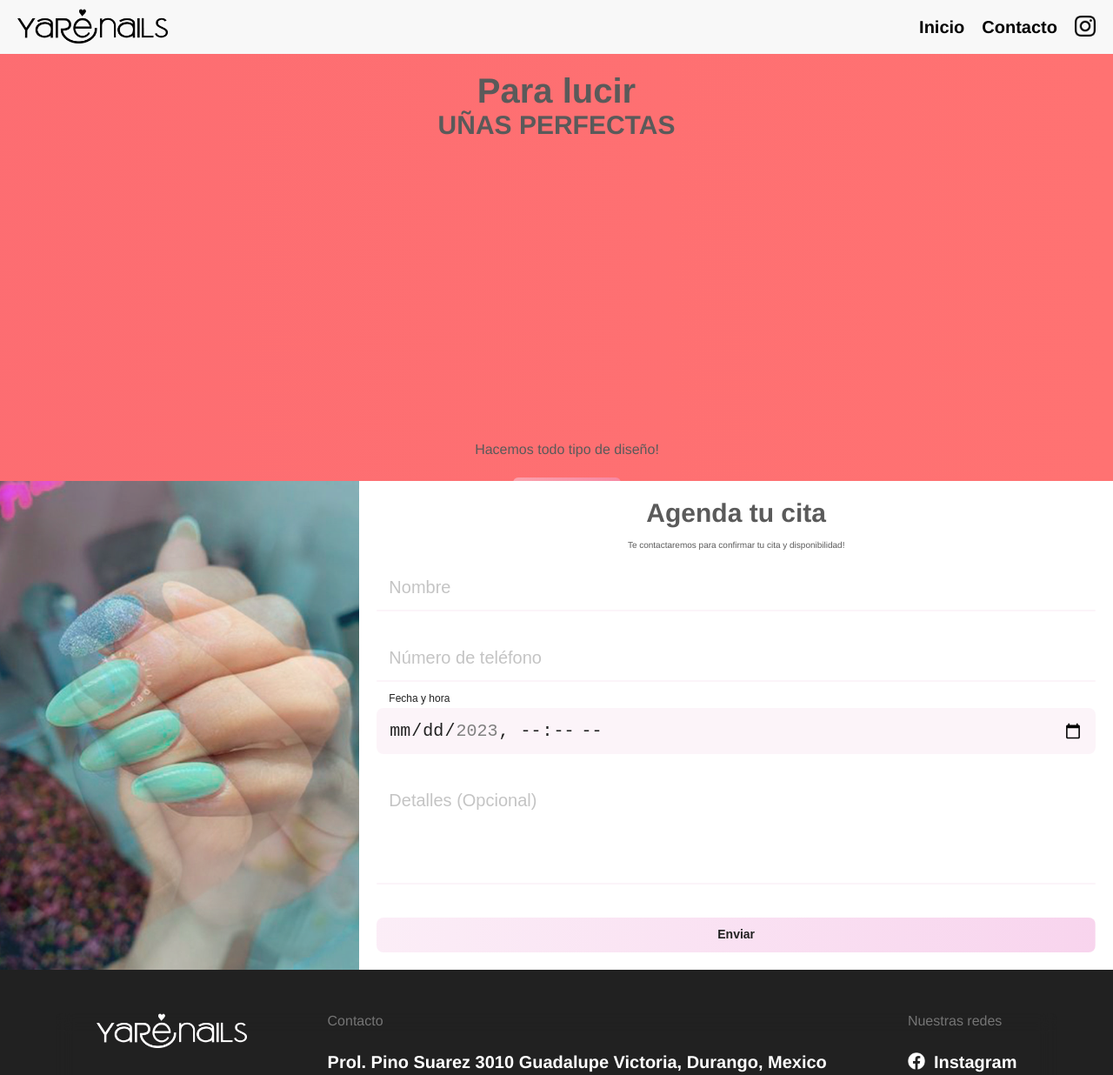
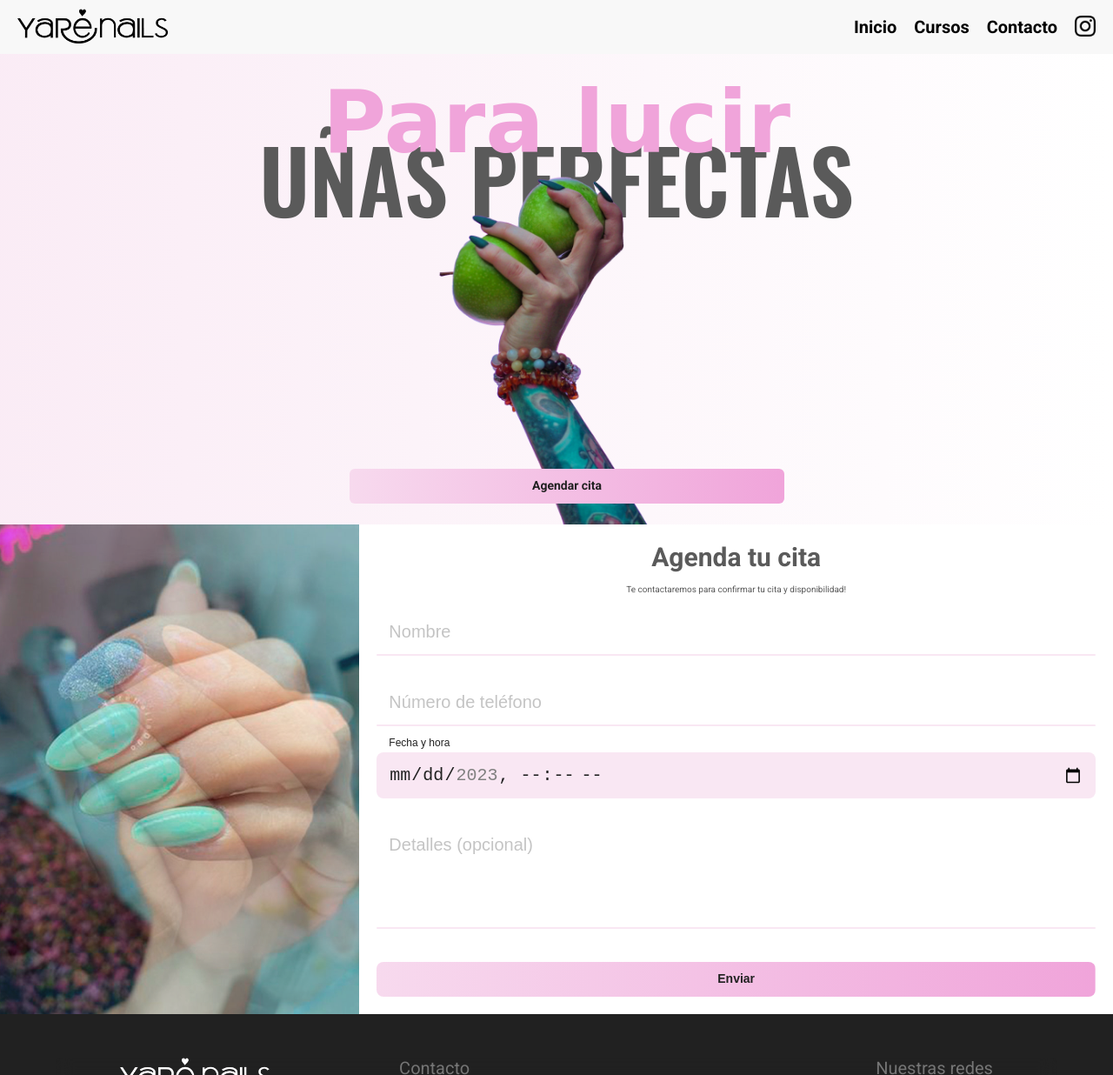
Before and after one commit to danielmacielacevedo/yarenails, a plain HTML site: page index.html in a window 1280 px wide. Shown: the top 1236 px of the page at 87% size. Drawn offline with nearby package versions, Linux system fonts and the light colour scheme; a web font is replaced by a local one.

Commit message:
Terminé la primera fase del diseño para YareNails

```diff
--- a/css/style.css
+++ b/css/style.css
@@ -11,9 +11,9 @@
     --white: #f8f8f8;
 
     /* gradient */
-    --gradient1: #ffffff72;
-    --gradient2: #f9e7f377;
-    --gradient3: #f0a4da78;
+    --gradient1: #ffffff;
+    --gradient2: #f9e7f3;
+    --gradient3: #f0a4da;
 
     /* footer */
     --copyright: #757575;
@@ -47,7 +47,7 @@
 html
 {
     font-size: 62.5%;
-    /* background-color: var(--primary-color); */
+    scroll-behavior: smooth;
 
 }
 
@@ -71,7 +71,7 @@ body
     min-width: 320px;
     background: var(--white);
     color: var(--grey);
-    font-family: 'Helvetica', sans-serif;
+    font-family: 'Roboto', sans-serif;
 }
 
 main
@@ -371,7 +371,7 @@ h5
 .section-container
 {
     display: flex;
-    background: red;
+    background: var(--gradient3);
     flex-direction: column;
     width: 100%;
     height: auto;
@@ -405,9 +405,9 @@ h5
 
 .pinned-blogs
 {
-    display: flex;
-}
-
+    position: relative;
+    display: flex;
+}
 .article-blog
 {
     display: flex;
@@ -469,9 +469,11 @@ h5
 }
 .article-blog-info
 {
+    /* position: relative; */
     display: flex;
     flex-direction: column;
     justify-content: end;
+    align-items: center;
     padding: 82px 20px 20px 20px;
     width: 100%;
     height: auto;
@@ -479,10 +481,60 @@ h5
 }
 .featured-top
 {
+    /* position: relative; */
+    display: flex;
+    flex-direction: column;
     text-align: center;
+    align-items: center;
+}
+#featured-image
+{
+    position: absolute;
+    z-index: 9;
+    width: auto;
+    height: 70%;
+    bottom: 0;
+}
+#top-featured-title
+{
+    position: relative;
+    z-index: 8;
+    font-family: 'La Belle Aurore', cursive;
+    font-size: 100px;
+    animation: color-title 10s infinite ease-in-out;
+}
+#bottom-featured-title
+{
+    position: absolute;
+    top: 180px;
+    font-family: 'Oswald', sans-serif;
+    font-size: 100px;
+    line-height: 50px;
+}
+
+
+@keyframes color-title
+{
+    0%{
+        color: var(--gradient3);
+    }
+    25%{
+        color: var(--gradient1);
+    }
+    50%{
+        color: var(--gradient3);
+    }
+    75%{
+        color: var(--gradient1);
+    }
+    100%{
+        color: var(--gradient3);
+    }
 }
 .featured-bottom
 {
+    position: relative;
+    z-index: 10;
     display: flex;
     flex-direction: column;
     padding: 332px 0 0 0;
@@ -526,18 +578,6 @@ h5
     display: flex;
     /* justify-content: center; */
     margin-bottom: 12px;
-}
-
-
-
-
-.interactive-data
-{
-    display: flex;
-    width: auto;
-    align-items: center;
-    margin-top: 14px;
-    justify-content: space-between;
 }
 .color-data
 {
@@ -759,9 +799,9 @@ h5
 .interactive-data
 {
     display: flex;
-    width: auto;
-    align-items: center;
-    /* margin-top: 14px; */
+    width: 500px;
+    align-items: center;
+    padding-bottom: 60px;
     justify-content: space-between;
 }
 
@@ -979,6 +1019,9 @@ h5
 {
     margin-bottom: -56px;
 }
+.eapps-instagram-feed-popup-item-header {
+    margin-top: 64px;
+}
 /* end feed ig */
 
 .contact-section-container
@@ -1215,9 +1258,9 @@ h5
 }
 .footer-background h3
 {
-    font-size: 16px;
+    font-size: 20px;
     font-weight: 400;
-    margin: 0 0 20px 0;
+    /* margin: 0 0 20px 0; */
     text-align: right;
     color: var(--copyright);
     text-align: left;
@@ -1250,12 +1293,14 @@ h5
 }
 .footer-info
 {
+    max-width: 400px;
     height: auto;
 }
 .footer-social-media
 {
     display: flex;
     flex-direction: column;
+    gap: 20px;
 }
 .footer-social-media li
 {
@@ -1271,7 +1316,7 @@ h5
 {
     display: flex;
     font-size: 20px;
-    font-weight: 700;
+    font-weight: 400;
     text-align: left;
     text-decoration: none;
     color: white;
@@ -1287,6 +1332,13 @@ h5
 .footer-social-media li:nth-child(3) span
 {
     background-image: url("../assets/a_logo_320px.png");
+}
+.contact-footer-details
+{
+    display: flex;
+    flex-direction: column;
+    margin-top: 20px;
+    gap: 20px;
 }
 
 
@@ -1351,6 +1403,10 @@ h5
     {
         padding: 332px 0 0 24px;
     }
+    /* ig  */
+    .eapps-instagram-feed-popup-item-header {
+        margin-top: 64px;
+    }
 }
 
 
@@ -1366,7 +1422,6 @@ h5
         font-size: 30px;
         font-weight: 700;
         margin-bottom: 14px;
-        color: var(--color);
     }
     .nav-full img
     {
@@ -1400,12 +1455,25 @@ h5
     {
         align-items: center;
         justify-content: center;
-        margin-bottom: -8px;
+        /* margin-bottom: -8px; */
     }
 
     .left-section
     {
         max-width: 100%;
+    }
+    #featured-image
+    {
+        height: 76%;
+    }
+    #top-featured-title
+    {
+        font-size: 50px;
+    }
+    #bottom-featured-title
+    {
+        font-size: 50px;
+        top: 118.7px;
     }
     .right-section
     {
@@ -1517,7 +1585,9 @@ h5
 
     .interactive-data
     {
+        width: 300px;
         flex-direction: column;
+        padding-bottom: 20px;
         align-items: unset;
     }
     .article-data
@@ -1567,34 +1637,18 @@ h5
     {
         font-size: 30px;
     }
-
-
-    .footer-background h3
-    {
-        margin: 20px 0;
+    .footer-links {
+        flex-direction: column;
+        gap: 20px;
     }
     .copyright-footer h3
     {
         text-align: left;
     }
-    .footer-links
-    {
-        justify-content: space-between;
-        flex-direction: column;
-        align-items: flex-start;
-    }
-    .footer-social-media
-    {
-        flex-direction: column;
-        text-align: right;
-    }
-    .footer-social-media li
-    {
-        margin: 5px 0;
-    }
-    .footer-social-media a
-    {
-        padding: 0;
+
+    /* ig  */
+    .eapps-instagram-feed-popup-item-header {
+        margin-top: 18px;
     }
 }
 
--- a/index.html
+++ b/index.html
@@ -7,6 +7,9 @@
     <title>YareNails Studio</title>
     <link rel="stylesheet" href="./css/style.css">
     <link rel="shortcut icon" href="favicon.ico" type="image/x-icon">
+    <link rel="preconnect" href="https://fonts.googleapis.com">
+    <link rel="preconnect" href="https://fonts.gstatic.com" crossorigin>
+    <link href="https://fonts.googleapis.com/css2?family=La+Belle+Aurore&family=Oswald:wght@600&family=Roboto:wght@100;400;700&display=swap" rel="stylesheet">
 </head>
 <body>
     <header class="header-container" id="mobile-home">
@@ -21,6 +24,7 @@
                         <div class="nav-links-container">
                             <ul class="nav-links">
                                 <li><a href="../">Inicio</a></li>
+                                <li><a href="../">Cursos</a></li>
                                 <li><a href="./contacto">Contacto</a></li>
                             </ul>
                             <div class="nav-social-media">
@@ -49,6 +53,7 @@
                     <div class="menu-mobile-links">
                         <ul class="links-mobile">
                             <li><a class="mobile-inicio" href="#mobile-home">Inicio</a></li>
+                            <li><a class="mobile-inicio">Cursos</a></li>
                             <li><a href="./contacto">Contacto</a></li>
                          </ul>
                          <div class="menu-mobile-social-media">
@@ -72,20 +77,21 @@
                         <article class="article-blog">
                             <div class="article-blog-info-container">
                                 <div class="article-blog-info">
+                                    <img id="featured-image" src="./assets/featured-image.png" alt="featured-image-yarenails">
+
                                     <div class="featured-top">
-                                        <h1>Para lucir</h1>
-                                        <h2>UÑAS PERFECTAS</h2>
+                                        <h1 id="top-featured-title">Para lucir</h1>
+                                        <h2 id="bottom-featured-title">UÑAS PERFECTAS</h2>
                                     </div>
-
 
                                     <div class="featured-bottom">
 
-                                        <p>Hacemos todo tipo de diseño!</p>
+                                        <!-- <p>Hacemos todo tipo de diseño!</p> -->
 
                                         <div class="article-data">
                                             <div class="interactive-data">
                                                 <div class="primary-buttons-article">
-                                                    <a class="button-b1" href="./catalogo/P001">Agendar cita</a>
+                                                    <a class="button-b1" href="#contact">Agendar cita</a>
                                                 </div>
                                             </div>
                                         </div>
@@ -98,86 +104,6 @@
 
                 <div class="elfsight-app-fbe5c135-8f91-4fe2-a141-e33205d12d25"></div>
 
-                <!-- <div class="right-section">
-                    <div class="pinned-projects">
-                        <article class="article-project">
-                            <a href="./catalogo/P001"><img class="article-project-cover" src="./assets/home_preview/1.jpg" alt=""></a>
-                        </article>
-
-                        <article class="article-project">
-                            <a href="./catalogo/P004"><img class="article-project-cover" src="./assets/home_preview/2.jpg" alt=""></a>
-                        </article>
-
-                        <article class="article-project">
-                            <a href="./catalogo/P001"><img class="article-project-cover" src="./assets/home_preview/3.jpg" alt=""></a>
-                        </article>
-
-                    </div>
-
-                    <div class="pinned-projects">
-                        <article class="article-project">
-                            <a href="./catalogo/P002"><img class="article-project-cover" src="./assets/home_preview/4.jpg" alt=""></a>
-                        </article>
-
-                        <article class="article-project">
-                            <a href="./catalogo/P001"><img class="article-project-cover" src="./assets/home_preview/5.jpg" alt=""></a>
-                        </article>
-
-                        <article class="article-project">
-                            <a href="./catalogo/P002"><img class="article-project-cover" src="./assets/home_preview/6.jpg" alt=""></a>
-                        </article>
-
-                    </div>
-
-                    <div class="pinned-projects">
-                        <article class="article-project">
-                            <a href="./catalogo/P002"><img class="article-project-cover" src="./assets/home_preview/7.jpg" alt=""></a>
-                        </article>
-
-                        <article class="article-project">
-                            <a href="./catalogo/P001"><img class="article-project-cover" src="./assets/home_preview/8.jpg" alt=""></a>
-                        </article>
-
-                        <article class="article-project">
-                            <a href="./catalogo/P002"><img class="article-project-cover" src="./assets/home_preview/9.jpg" alt=""></a>
-                        </article>
-
-                    </div>
-
-                    <div class="pinned-projects">
-                        <article class="article-project">
-                            <a href="./catalogo/P002"><img class="article-project-cover" src="./assets/home_preview/10.jpg" alt=""></a>
-                        </article>
-
-                        <article class="article-project">
-                            <a href="./catalogo/P001"><img class="article-project-cover" src="./assets/home_preview/11.jpg" alt=""></a>
-                        </article>
-
-                        <article class="article-project">
-                            <a href="./catalogo/P002"><img class="article-project-cover" src="./assets/home_preview/12.jpg" alt=""></a>
-                        </article>
-
-                    </div>
-
-                    <div class="pinned-projects">
-                        <article class="article-project">
-                            <a href="#"><img class="article-project-cover" src="./assets/home_preview/13.jpg" alt=""></a>
-                        </article>
-
-                        <article class="article-project">
-                            <a href="#"><img class="article-project-cover" src="./assets/home_preview/14.jpg" alt=""></a>
-                        </article>
-
-                        <article class="article-project more-button">
-                            <a href="./catalogo/elegir">
-                                <div class="background-more-button">
-                                    <img class="article-project-cover" src="./assets/home_preview/15.jpg" alt="">
-                                    <span>Ver más</span>
-                                </div>
-                            </a>
-                        </article>
-                    </div>
-                </div> -->
             </div>
         </section>
 
@@ -206,7 +132,7 @@
                             </div>
                             <div class="inputBox">
                                 <textarea name="Message" required="required"></textarea>
-                                <span>Detalles (Opcional)
+                                <span>Detalles (opcional)
                                 </span>
                                 <i></i>
                             </div>
@@ -230,16 +156,20 @@
                     <div class="footer-info">
                         <ul class="footer-social-media">
                             <h3>Contacto</h3>
-                            <li><a target="_blank" rel="noreferrer" href="#">Prol. Pino Suarez 3010 Guadalupe Victoria, Durango, Mexico </a></li>
-                            <li><a target="_blank" rel="noreferrer" href="#">+52 (618) 000 0000</a></li>
-                            <li><a target="_blank" rel="noreferrer" href="#">contacto@yarenails.com.mx </a></li>
+                            <div class="contact-footer-details">
+                                <li><a target="_blank" rel="noreferrer" href="#">Prol. Pino Suarez 3010 Guadalupe Victoria, Durango, Mexico </a></li>
+                                <li><a target="_blank" rel="noreferrer" href="#">+52 (618) 000 0000</a></li>
+                                <li><a target="_blank" rel="noreferrer" href="#">contacto@yarenails.com.mx </a></li>
+                            </div>
                         </ul>
                     </div>
 
                     <div class="footer-info">
                         <ul class="footer-social-media">
                             <h3>Nuestras redes</h3>
-                            <li><a target="_blank" rel="noreferrer" href="https://www.instagram.com/yarenailsdgo/"> <span></span> Instagram</a></li>
+                            <div>
+                                <li><a target="_blank" rel="noreferrer" href="https://www.instagram.com/yarenailsdgo/"> <span></span> Instagram</a></li>
+                            </div>
                         </ul>
                     </div>
                 </div>
```
Also changed, not shown: assets/featured-image.jpg (added), assets/featured-image.png (added).
